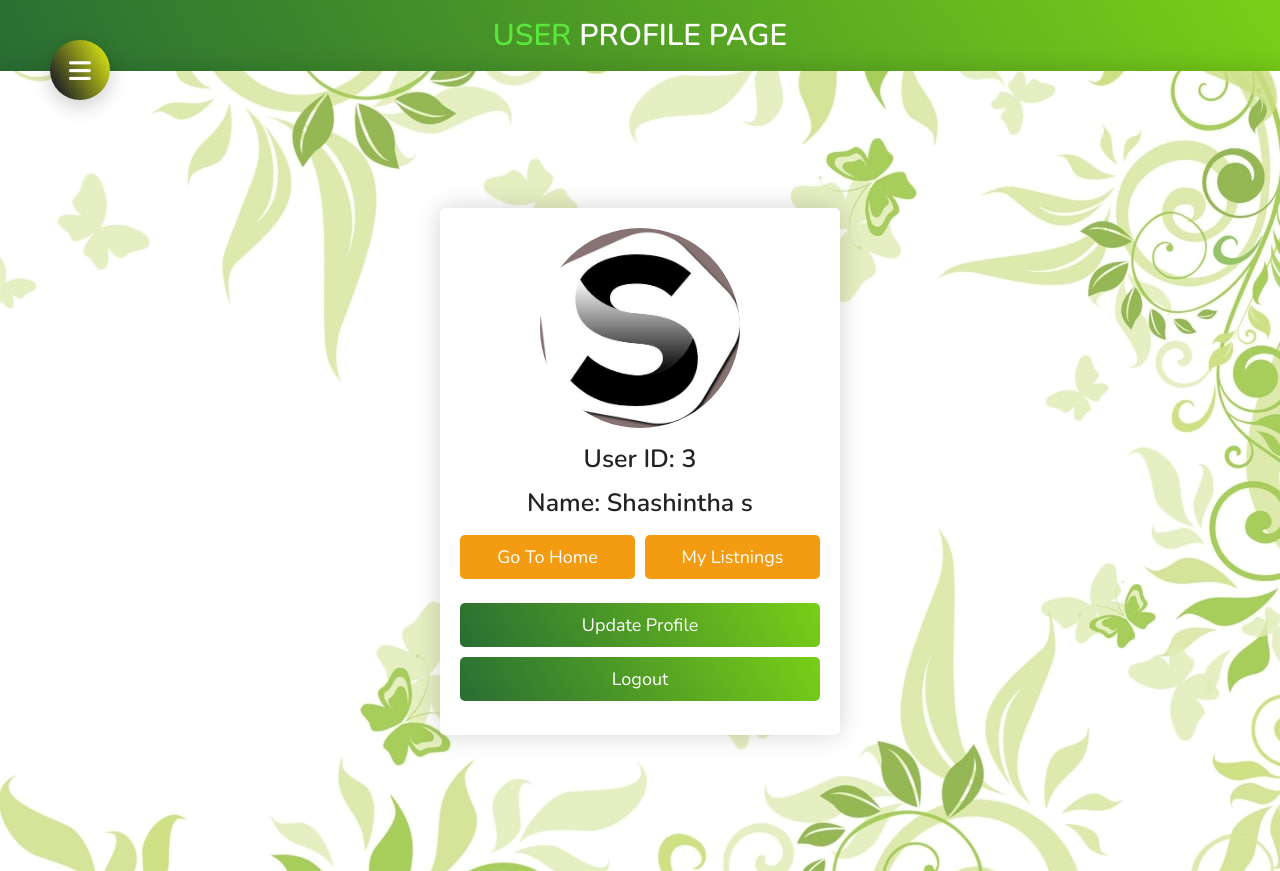
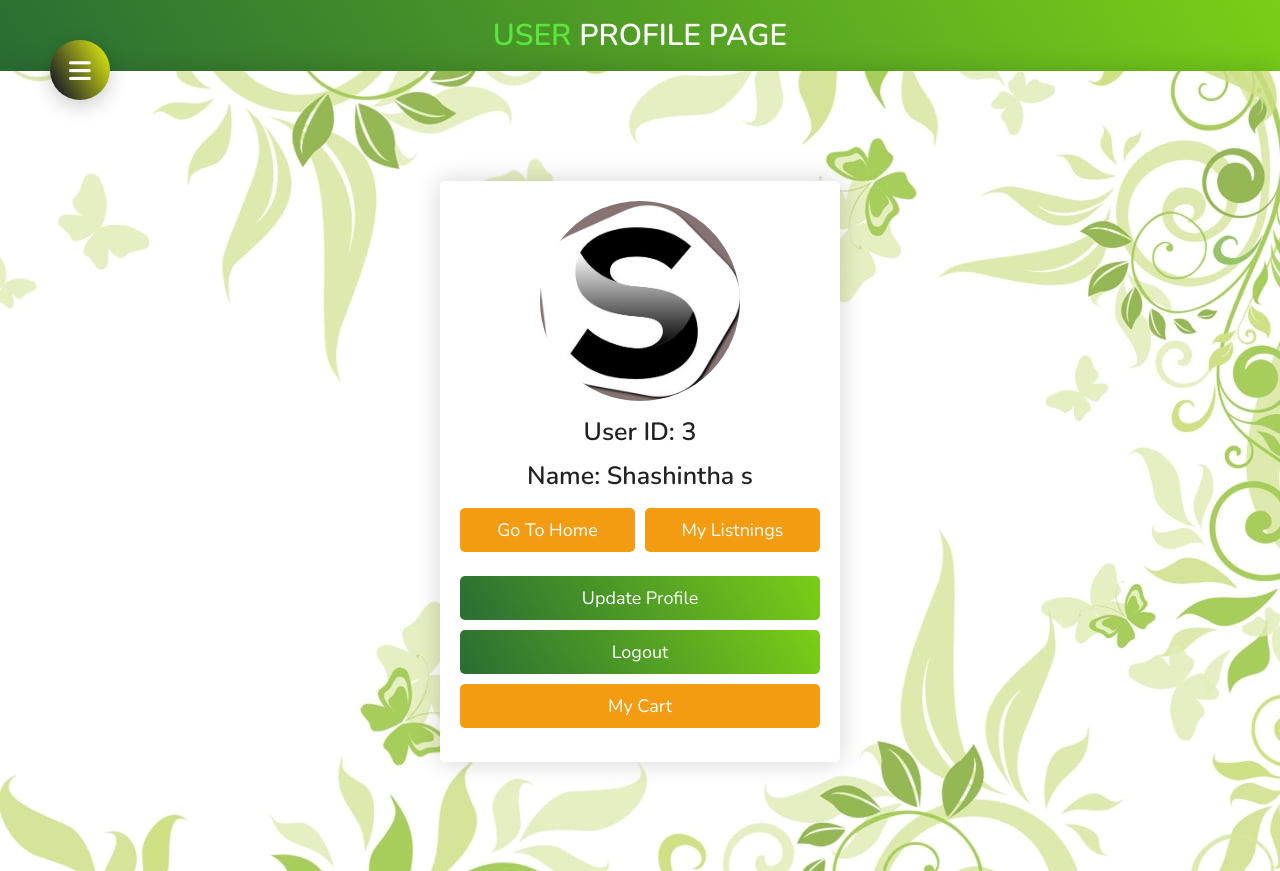
Before and after one commit to Sineth57/Agriculture-CPlus---Group-Project--Group-4.2, a PHP site: page /user_page.php in a window 1280 px wide. Run offline with PHP 8.4, Linux system fonts and the light colour scheme; a user stored in the database is signed in; data comes from the database, SQL or seed files in the repository; some libraries are stand-ins or nearby versions.

Commit message:
added cart option to admin and user profiles
added cart option as a button to profile pages.

```diff
--- a/admin_page.php
+++ b/admin_page.php
@@ -105,6 +105,7 @@ if (!isset($admin_id)) {
             </div>
             <br>
             <a href="site-home/index.php" class="option-btn">Go to Home</a>
+            <!-- <a href="php admin crud/cartAdmin.php" class="option-btn">My Cart</a> -->
         </div>
 
     </section>
--- a/user_page.php
+++ b/user_page.php
@@ -107,6 +107,7 @@ if (!isset($user_id)) {
             <br>
             <a href="user_profile_update.php" class="btn">Update Profile</a>
             <a href="logout.php" class="delete-btn">Logout</a>
+            <a href="php admin crud/cart.php" class="option-btn">My Cart</a>
             <br>
 
 
```
